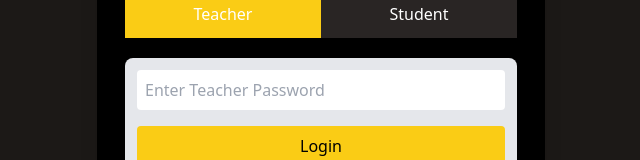
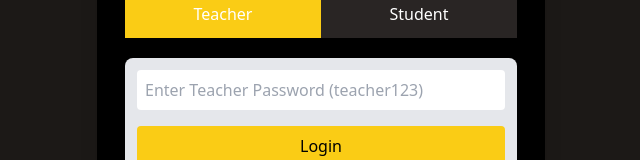
Before and after one commit to shaikh-arish-iqbal/task-trek, a React (Vite) app: page / in a window 1280 px wide. Both pictures are taken after a click on the button "Teacher". Shown: the part 231-391 px from the top of the page, without its empty margins (319-959 px from the left). Built offline with nearby package versions, Linux system fonts and the light colour scheme; no server answers; the database is empty.

Commit message:
connected firebase database

```diff
--- a/src/components/Todo.jsx
+++ b/src/components/Todo.jsx
@@ -113,7 +113,7 @@ const Todo = () => {
             value={password}
             onChange={(e) => setPassword(e.target.value)}
             className="bg-white p-2 rounded w-full"
-            placeholder="Enter Teacher Password"
+            placeholder="Enter Teacher Password (teacher123)"
           />
           <button
             onClick={() =>
```
